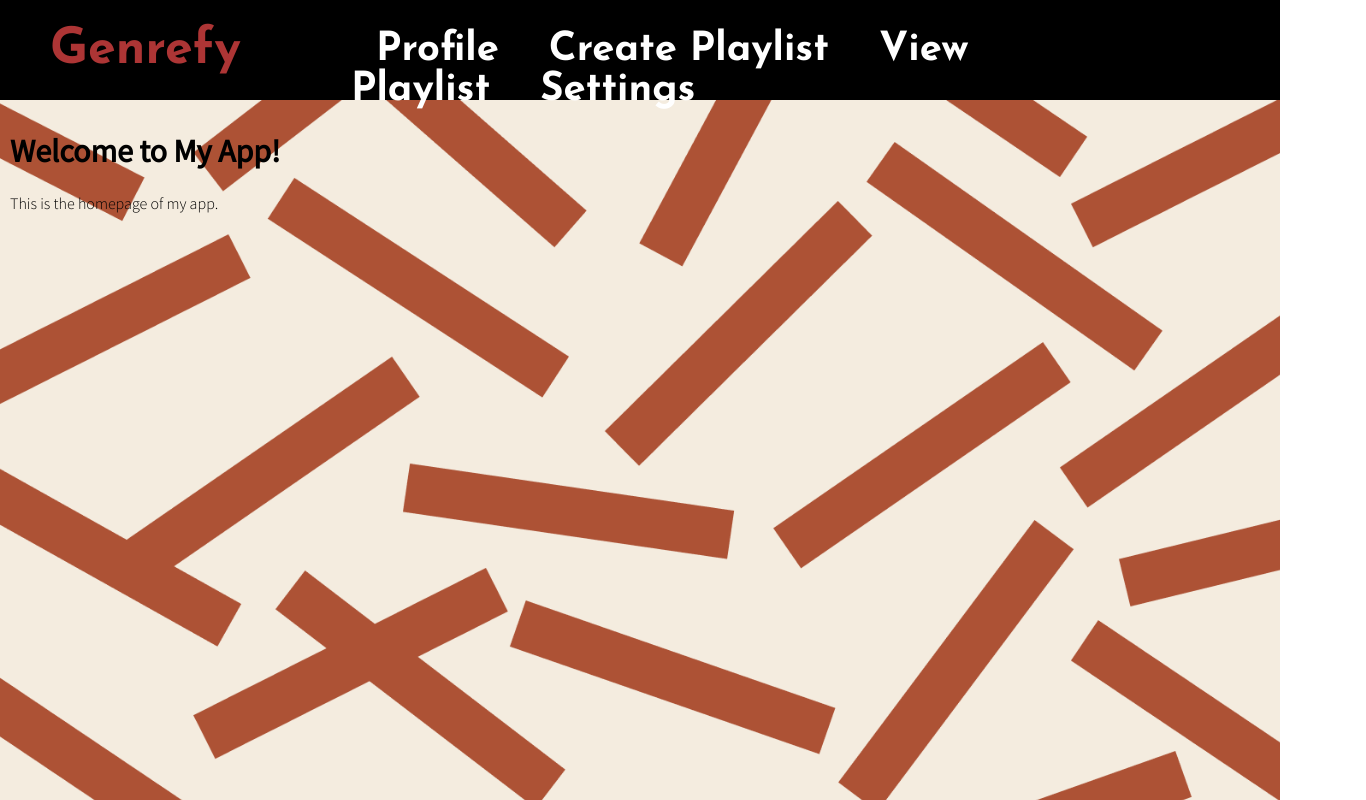
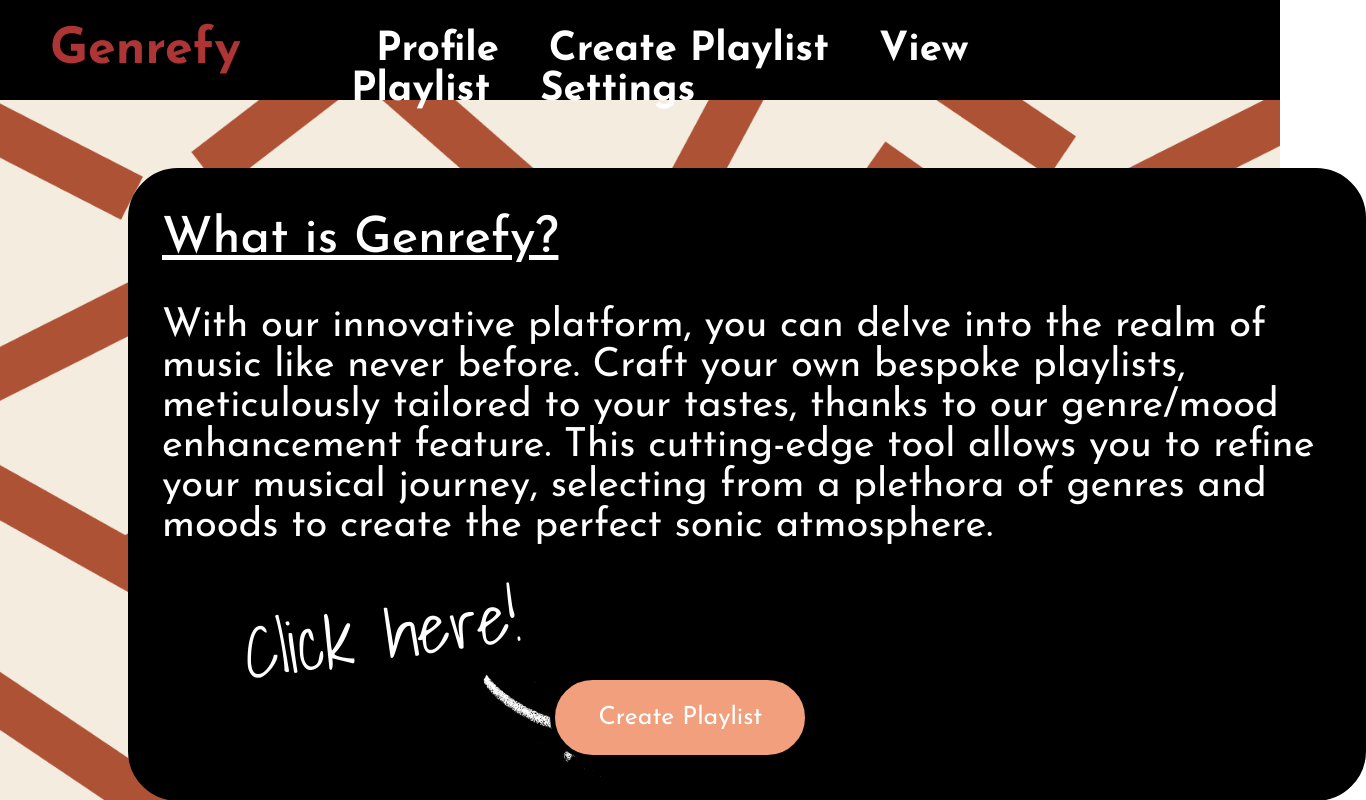
Before and after one commit to Blakeefuller/Genrefy, a React (Vite) app: page /home in a window 1280 px wide. Shown: the top 800 px of the page, 1366 px wide, since content can reach past the window. Built offline with nearby package versions, Linux system fonts and the light colour scheme; no server answers.

Commit message:
semi-final changes to home screen

```diff
--- a/src/index.css
+++ b/src/index.css
@@ -1,5 +1,6 @@
 @import url('https://fonts.googleapis.com/css?family=Source+Sans+Pro:300,400&display=swap');
 @import url('https://fonts.googleapis.com/css2?family=Josefin+Sans:ital,wght@0,100..700;1,100..700&display=swap');
+@import url('https://fonts.googleapis.com/css2?family=Shadows+Into+Light&display=swap');
 
 body {
     font-family: 'Source Sans Pro', sans-serif;
@@ -15,7 +16,7 @@ main {
 
 .home-page {
   background-image: url(../../public/images/homepage-background.png);
-  height: 820px;
+  height: 690px;
   background-size: cover;
   background-repeat: no-repeat;
   padding: 10px;
@@ -125,3 +126,90 @@ nav .active {
 .active {
   color: #AD3535;
 }
+
+/* HOME PAGE CSS */
+/* DESIGN HOME */
+.josefin-sans-small-header {
+  font-weight: 500;
+  font-family: 'Josefin Sans', cursive;
+  font-size: 50px;
+}
+
+.josefin-sans-small-text {
+  font-weight: 400;
+  font-family: 'Josefin Sans', cursive;
+  font-size: 40px;
+}
+.josefin-sans-small-text-button {
+  font-weight: 400;
+  font-family: 'Josefin Sans', cursive;
+  font-size: 25px;
+}
+
+.underline {
+  text-decoration: underline;
+}
+
+.shadows-into-font {
+  font-family: "Shadows Into Light", cursive;
+  font-weight: 400;
+  font-style: normal;
+}
+
+.arrow-graphic {
+  width: 160px;
+  height: 70px;
+  background-image: url(../../images/white-chalk-arrow.png);
+  background-size: cover;
+  background-repeat: no-repeat;
+}
+
+.left-arrow {
+  position: absolute;
+  left: 27.5%;
+  bottom: 7%;
+  transform: rotate(25deg);
+}
+
+.click-here-text {
+  position: absolute;
+  width: auto;
+  margin: 0px;
+  padding: 0px;
+  left: 9%;
+  top: 65%;
+  font-size: 70px;
+  transform: rotate(-8deg);
+}
+
+/* HOME COMPONENTS */
+.home-info-container {
+  position: absolute;
+  /* text-align: center; */
+  width: 1200px;
+  height: 625px;
+  border: 4px solid black;
+  border-radius: 50px;
+  background-color: black;
+  color: white;
+  left: 10%;
+  top: 21%;
+  padding-left: 30px;
+}
+
+.create-playlist-home-button-container {
+  text-align: center;
+  position: fixed;
+  bottom: 5%;
+  left: 43%;
+  width: 200px;
+  background-color: #F19F7C;
+  padding: 25px;
+  border: 5px solid black;
+  border-radius: 100px;
+}
+
+.create-playlist-home-button {
+  text-decoration: none;
+  color: white;
+}
--- a/src/pages/Home.jsx
+++ b/src/pages/Home.jsx
@@ -19,9 +19,22 @@ export default function Home() {
 
   return (
     <div className="home-page">
-      <h1>Welcome to My App!</h1>
+      {/* <h1>Welcome to My App!</h1>
       <p>This is the homepage of my app.</p>
-      {accessToken && <p>Spotify Access Token: {accessToken}</p>}
+      {accessToken && <p>Spotify Access Token: {accessToken}</p>} */}
+
+      {/* ACTUAL HOME STUFF HERE */}
+      <div className="home-info-container">
+        <h2 className="josefin-sans-small-header underline">What is Genrefy?</h2>
+        <p className="josefin-sans-small-text">
+          With our innovative platform, you can delve into the realm of music like never before. Craft your own bespoke playlists, meticulously tailored to your tastes, thanks to our genre/mood enhancement feature. This cutting-edge tool allows you to refine your musical journey, selecting from a plethora of genres and moods to create the perfect sonic atmosphere.
+        </p>
+        <div className="left-arrow arrow-graphic"></div>
+        <div className="click-here-text shadows-into-font">Click here!</div>
+      </div>
+      <div className="create-playlist-home-button-container">
+          <a className="create-playlist-home-button josefin-sans-small-text-button" href="/create-playlist">Create Playlist</a>
+        </div>
     </div>
   );
 }
```
Also changed, not shown: public/images/white-arrow.png (added), public/images/white-chalk-arrow.png (added).
